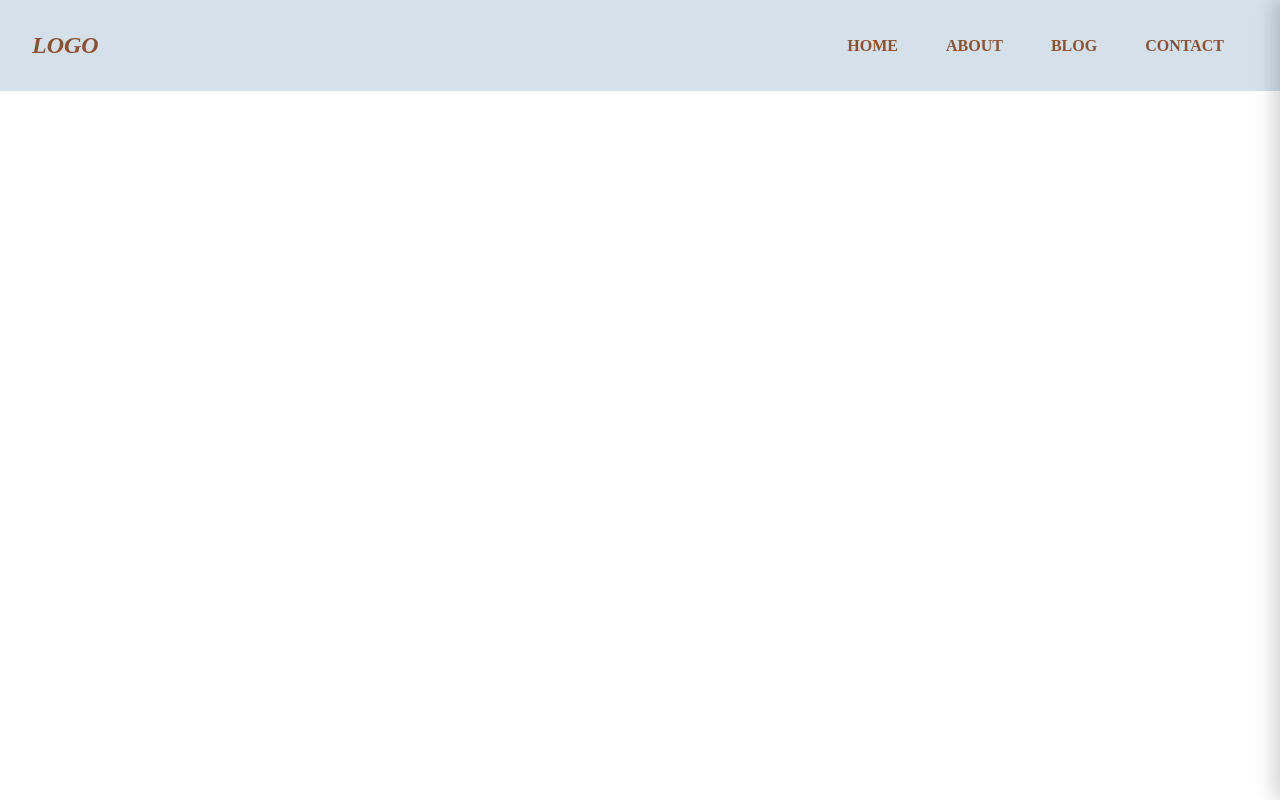
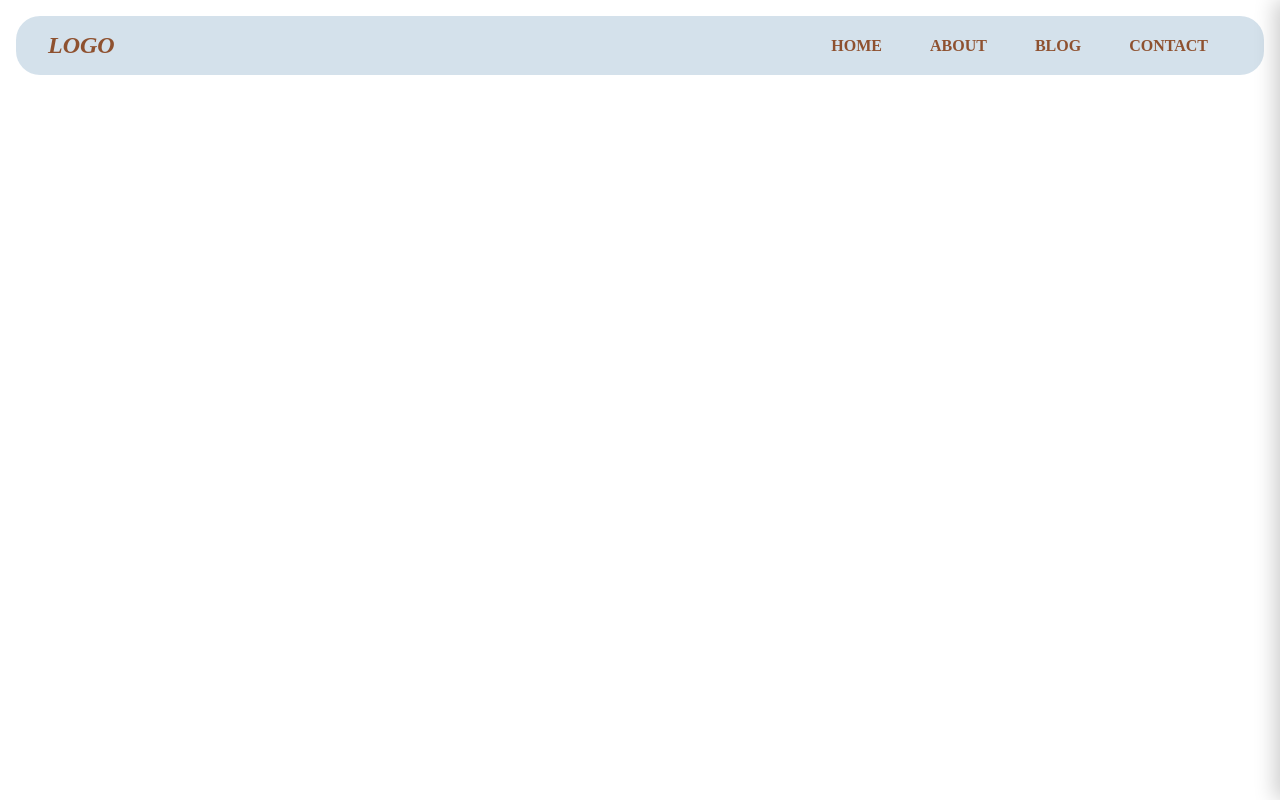
Before and after one commit to Habiba-Khamis/Responsive-Mobile-Menu, a plain HTML site: page index.html in a window 1280 px wide. Drawn offline with Linux system fonts and the light colour scheme.

Commit message:
Edit the nav bar design

```diff
--- a/style.css
+++ b/style.css
@@ -15,7 +15,9 @@ a {
 
 header {
     background-color: #b8cdde99;
-    padding: 2rem 0rem;
+    padding: 1rem 0rem;
+    border-radius: 1.5rem;
+    margin: 1rem;
 }
 
 nav {
```
